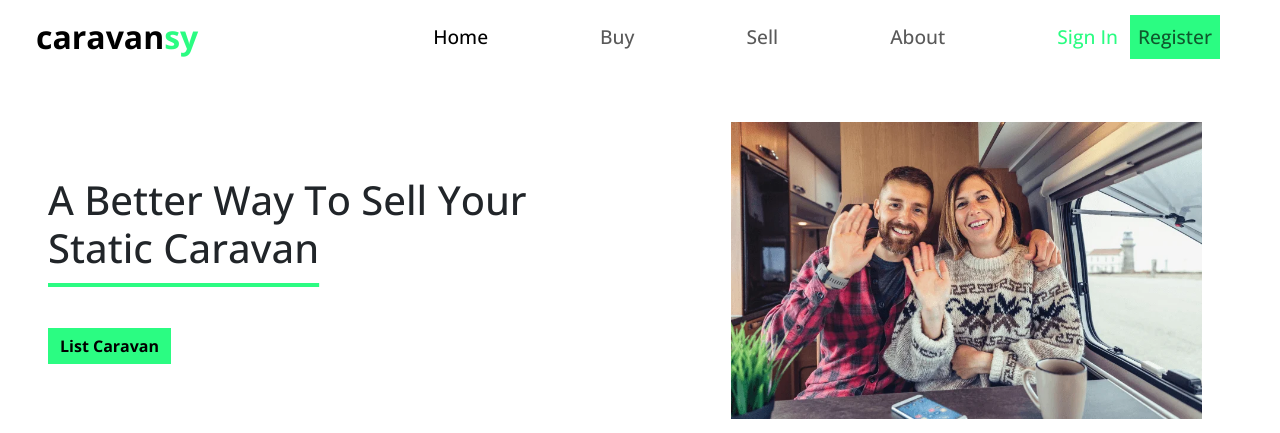
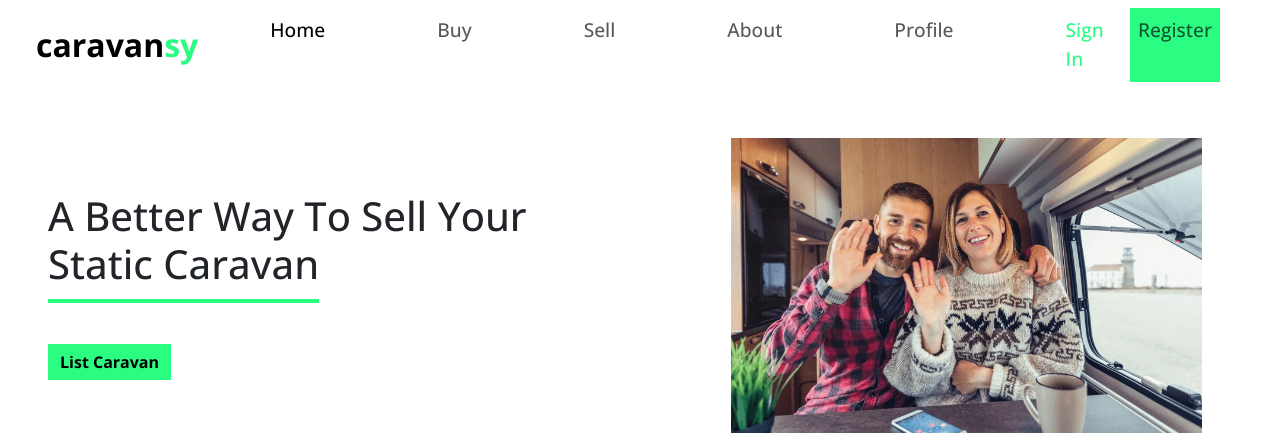
Before and after one commit to AbbyHumphreys/Caravansy, a Flask app: page / in a window 1280 px wide. Shown: the top 433 px of the page. Run offline with Flask 2, Linux system fonts and the light colour scheme; some libraries are stand-ins or nearby versions.

Commit message:
update: with profile url

```diff
--- a/templates/base.html
+++ b/templates/base.html
@@ -39,6 +39,9 @@
             </li>
             <li class="nav-item ms-lg-5 me-5">
               <a class="nav-link" href="#">About</a>
+            </li>
+            <li class="nav-item ms-lg-5 me-5">
+              <a class="nav-link" href="{{ url_for('profile', username=session['user']) }}">Profile</a>
             </li>
             <li class="nav-item ms-lg-5 me-1">
               <a class="nav-link txt-color-1 " href="{{ url_for('login') }}">Sign In</a>
```
